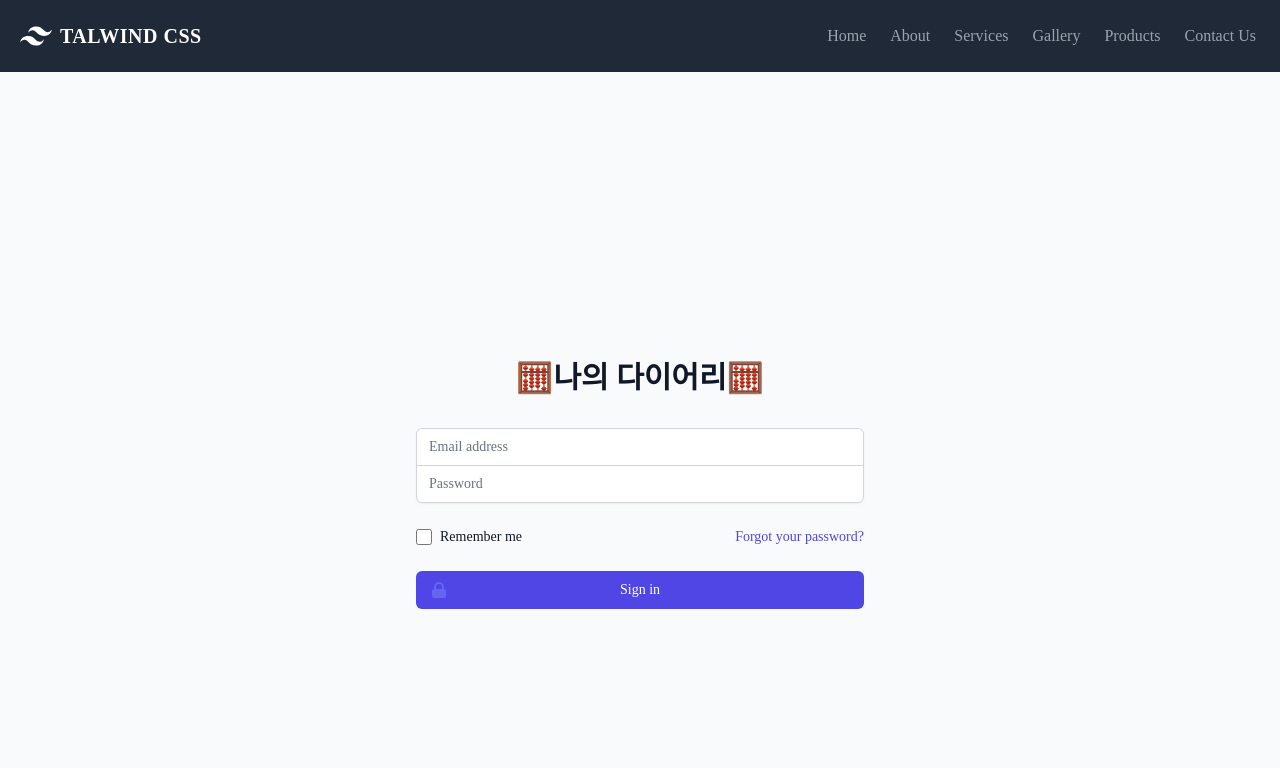
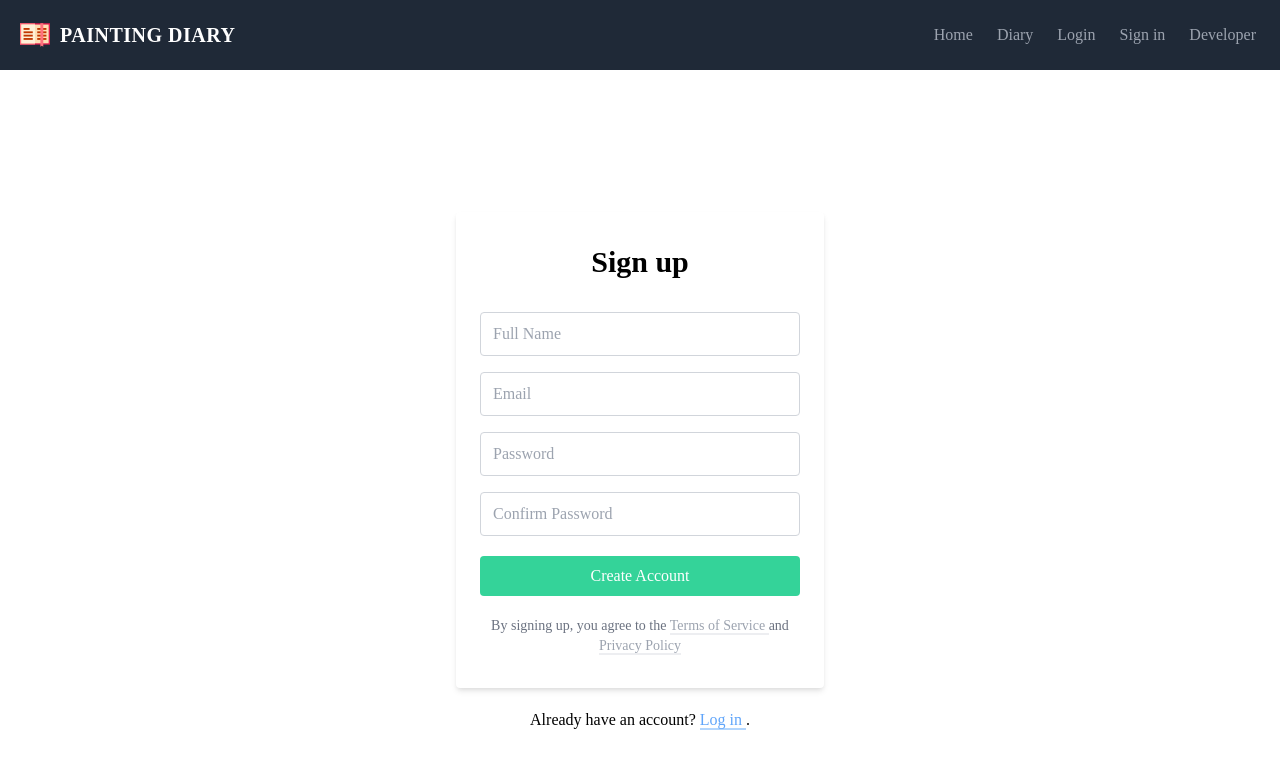
Before and after one commit to so0choi/gureemilgi, a website: page views/register.html in a window 1280 px wide. Drawn offline with nearby package versions, Linux system fonts and the light colour scheme; files that its build step writes are made by us from their sources; files whose address does not match are found by name.

Commit message:
로그인/회원가입 페이지 tailwind 적용 완료

```diff
--- a/views/layout/base.html
+++ b/views/layout/base.html
@@ -4,7 +4,7 @@
   <head>
     <meta charset="UTF-8">
     <meta name="viewport" content="width=device-width, initial-scale=1.0">
-        <title>북적북적</title>
+    <title>Drawing Diary:그림일기</title>
     <link href="https://fonts.googleapis.com/css2?family=Noto+Sans+KR&family=Roboto&display=swap" rel="stylesheet">
     <link rel="stylesheet" href="css/tailwind.css">
     <link rel="stylesheet" href="https://cdnjs.cloudflare.com/ajax/libs/meyer-reset/2.0/reset.css"
@@ -23,6 +23,7 @@
       .top-navbar {
         display: inline-flex !important;
       }
+    }
   </style>
 
   <body>
@@ -31,79 +32,52 @@
 
     <nav class="flex items-center bg-gray-800 p-3 flex-wrap">
       <a href="#" class="p-2 mr-4 inline-flex items-center">
-        <svg
-          viewBox="0 0 24 24"
-          xmlns="http://www.w3.org/2000/svg"
-          class="fill-current text-white h-8 w-8 mr-2"
-        >
-          <path
-            d="M12.001 4.8c-3.2 0-5.2 1.6-6 4.8 1.2-1.6 2.6-2.2 4.2-1.8.913.228 1.565.89 2.288 1.624C13.666 10.618 15.027 12 18.001 12c3.2 0 5.2-1.6 6-4.8-1.2 1.6-2.6 2.2-4.2 1.8-.913-.228-1.565-.89-2.288-1.624C16.337 6.182 14.976 4.8 12.001 4.8zm-6 7.2c-3.2 0-5.2 1.6-6 4.8 1.2-1.6 2.6-2.2 4.2-1.8.913.228 1.565.89 2.288 1.624 1.177 1.194 2.538 2.576 5.512 2.576 3.2 0 5.2-1.6 6-4.8-1.2 1.6-2.6 2.2-4.2 1.8-.913-.228-1.565-.89-2.288-1.624C10.337 13.382 8.976 12 6.001 12z"
-          />
-        </svg>
-        <span class="text-xl text-white font-bold uppercase tracking-wide"
-          >Talwind CSS</span
-        >
+        <img src="img/diary.svg" alt="diary" width="30px" height="30px" style="margin-right:10px">
+
+        <span class="text-xl text-white font-bold uppercase tracking-wide">Painting Diary</span>
       </a>
       <button
         class="text-white inline-flex p-3 hover:bg-gray-900 rounded lg:hidden ml-auto hover:text-white outline-none nav-toggler"
-        data-target="#navigation"
-      >
+        data-target="#navigation">
         <i class="material-icons">menu</i>
       </button>
+      <div class="hidden top-navbar w-full lg:inline-flex lg:flex-grow lg:w-auto" id="navigation">
         <div
-        class="hidden top-navbar w-full lg:inline-flex lg:flex-grow lg:w-auto"
-        id="navigation"
-      >
-        <div
-          class="lg:inline-flex lg:flex-row lg:ml-auto lg:w-auto w-full lg:items-center items-start  flex flex-col lg:h-auto"
-        >
-          <a
-            href="#"
-            class="lg:inline-flex lg:w-auto w-full px-3 py-2 rounded text-gray-400 items-center justify-center hover:bg-gray-900 hover:text-white"
-          >
+          class="lg:inline-flex lg:flex-row lg:ml-auto lg:w-auto w-full lg:items-center items-start  flex flex-col lg:h-auto">
+          <a href="/"
+            class="lg:inline-flex lg:w-auto w-full px-3 py-2 rounded text-gray-400 items-center justify-center hover:bg-gray-900 hover:text-white">
             <span>Home</span>
           </a>
-          <a
-            href="#"
-            class="lg:inline-flex lg:w-auto w-full px-3 py-2 rounded text-gray-400 items-center justify-center hover:bg-gray-900 hover:text-white"
-          >
-            <span>About</span>
+
+          <a href="#"
+            class="lg:inline-flex lg:w-auto w-full px-3 py-2 rounded text-gray-400 items-center justify-center hover:bg-gray-900 hover:text-white">
+            <span>Diary</span>
           </a>
-          <a
-            href="#"
-            class="lg:inline-flex lg:w-auto w-full px-3 py-2 rounded text-gray-400 items-center justify-center hover:bg-gray-900 hover:text-white"
-          >
-            <span>Services</span>
+          <a href="#"
+            class="lg:inline-flex lg:w-auto w-full px-3 py-2 rounded text-gray-400 items-center justify-center hover:bg-gray-900 hover:text-white">
+            <span>Login</span>
           </a>
-          <a
-            href="#"
-            class="lg:inline-flex lg:w-auto w-full px-3 py-2 rounded text-gray-400 items-center justify-center hover:bg-gray-900 hover:text-white"
-          >
-            <span>Gallery</span>
+          <a href="/register"
+            class="lg:inline-flex lg:w-auto w-full px-3 py-2 rounded text-gray-400 items-center justify-center hover:bg-gray-900 hover:text-white">
+            <span>Sign in</span>
           </a>
-          <a
-            href="#"
-            class="lg:inline-flex lg:w-auto w-full px-3 py-2 rounded text-gray-400 items-center justify-center hover:bg-gray-900 hover:text-white"
-          >
-            <span>Products</span>
+          <a href="/"
+            class="lg:inline-flex lg:w-auto w-full px-3 py-2 rounded text-gray-400 items-center justify-center hover:bg-gray-900 hover:text-white">
+            <span>Developer</span>
           </a>
-          <a
-            href="#"
-            class="lg:inline-flex lg:w-auto w-full px-3 py-2 rounded text-gray-400 items-center justify-center hover:bg-gray-900 hover:text-white"
-          >
-            <span>Contact Us</span>
-          </a>
+
         </div>
       </div>
     </nav>
 
 
-<script src="https://cdnjs.cloudflare.com/ajax/libs/jquery/3.5.0/jquery.min.js" integrity="sha256-xNzN2a4ltkB44Mc/Jz3pT4iU1cmeR0FkXs4pru/JxaQ=" crossorigin="anonymous"></script>
+    <script src="https://cdnjs.cloudflare.com/ajax/libs/jquery/3.5.0/jquery.min.js"
+      integrity="sha256-xNzN2a4ltkB44Mc/Jz3pT4iU1cmeR0FkXs4pru/JxaQ=" crossorigin="anonymous"></script>
     <script>
-  $(document).ready(function() {
-  $(".nav-toggler").each(function(_, navToggler) {
+      $(document).ready(function () {
+        $(".nav-toggler").each(function (_, navToggler) {
           var target = $(navToggler).data("target");
-    $(navToggler).on("click", function() {
+          $(navToggler).on("click", function () {
             $(target).animate({
               height: "toggle"
             });
--- a/views/login.html
+++ b/views/login.html
@@ -1,35 +1,69 @@
-{% extends 'layout/base.html'%}
-{% block content %}
-<header>
-    <div class="header-inner clearfix">
-        <a href="/register" class="float--right">
-            <div class="div--register">Sign up</div>
-        </a>
+{% extends "./layout/base.html" %}
+
+{%block content %}
+<div class="min-h-screen flex items-center justify-center bg-gray-50 py-12 px-4 sm:px-6 lg:px-8">
+    <div class="max-w-md w-full space-y-8">
+        <div>
+
+            <h2 class="mt-6 text-center text-3xl font-extrabold text-gray-900">
+                Log in and Draw your today
+            </h2>
+
+        </div>
+        <form class="mt-8 space-y-6" action="#" method="POST">
+            <input type="hidden" name="remember" value="true">
+            <div class="rounded-md shadow-sm -space-y-px">
+                <div>
+                    <label for="email-address" class="sr-only">Email address</label>
+                    <input id="email-address" name="email" type="email" required
+                        class="appearance-none rounded-none relative block w-full px-3 py-2 border border-gray-300 placeholder-gray-500 text-gray-900 rounded-t-md focus:outline-none focus:ring-indigo-500 focus:border-indigo-500 focus:z-10 sm:text-sm"
+                        placeholder="Email address">
+                </div>
+                <div>
+                    <label for="password" class="sr-only">Password</label>
+                    <input id="password" name="password" type="password" required
+                        class="appearance-none rounded-none relative block w-full px-3 py-2 border border-gray-300 placeholder-gray-500 text-gray-900 rounded-b-md focus:outline-none focus:ring-indigo-500 focus:border-indigo-500 focus:z-10 sm:text-sm"
+                        placeholder="Password">
+                </div>
+            </div>
+
+            <div class="flex items-center justify-between">
+                <div class="flex items-center">
+                    <input id="remember_me" type="checkbox"
+                        class="h-4 w-4 text-indigo-600 focus:ring-indigo-500 border-gray-300 rounded">
+                    <label for="remember_me" class="ml-2 block text-sm text-gray-900">
+                        Remember me
+                    </label>
+                </div>
+
+                <div class="text-sm">
+                    <a href="#" class="font-medium text-indigo-600 hover:text-indigo-500">
+                        Forgot your password?
+                    </a>
+                </div>
+            </div>
+
+            <div>
+                <button type="submit"
+                    class="group relative w-full flex justify-center py-2 px-4 border border-transparent text-sm font-medium rounded-md text-white bg-indigo-600 hover:bg-indigo-700 focus:outline-none focus:ring-2 focus:ring-offset-2 focus:ring-indigo-500">
+                    <span class="absolute left-0 inset-y-0 flex items-center pl-3">
+                        <!-- Heroicon name: lock-closed -->
+                        <svg class="h-5 w-5 text-indigo-500 group-hover:text-indigo-400"
+                            xmlns="http://www.w3.org/2000/svg" viewBox="0 0 20 20" fill="currentColor"
+                            aria-hidden="true">
+                            <path fill-rule="evenodd"
+                                d="M5 9V7a5 5 0 0110 0v2a2 2 0 012 2v5a2 2 0 01-2 2H5a2 2 0 01-2-2v-5a2 2 0 012-2zm8-2v2H7V7a3 3 0 016 0z"
+                                clip-rule="evenodd" />
+                        </svg>
+                    </span>
+                    Sign in
+                </button>
+            </div>
+        </form>
     </div>
-</header>
-<main>
-    <section class="section section--login">
-        <div class="inner">
-            <h1 class="title">🧮나의 다이어리🧮</h1>
-            <form action="/login" id="login-form" method="POST">
-                <ul>
-                    <li>
-                        <input type="text" class="input--text" placeholder="id" name="id">
-                    </li>
-                    <li>
-                        <input type="password" class="input--text" placeholder="password" name="password">
-                    </li>
-                    <li>
-                        <button type="submit" class="btn btn--login">Sign in</button>
-                        <button type="submit" class="btn btn--login">
-                            <div id="google-logo"></div>Sign in with Google
-                        </button>
+</div>
 
-                    </li>
-                </ul>
-            </form>
-        </div>
-    </section>
-</main>
+</body>
 
+</html>
 {% endblock %}
--- a/views/register.html
+++ b/views/register.html
@@ -1,69 +1,46 @@
 {% extends "./layout/base.html" %}
 
 {%block content %}
-<div class="min-h-screen flex items-center justify-center bg-gray-50 py-12 px-4 sm:px-6 lg:px-8">
-    <div class="max-w-md w-full space-y-8">
-        <div>
+<!-- component -->
+<div class="bg-grey-lighter min-h-screen flex flex-col">
+    <div class="container max-w-sm mx-auto flex-1 flex flex-col items-center justify-center px-2">
+        <div class="bg-white px-6 py-8 rounded shadow-md text-black w-full">
+            <h1 class="mb-8 text-3xl text-center font-black">Sign up</h1>
+            <input type="text" class="block border border-gray-300 w-full p-3 rounded mb-4" name="fullname"
+                placeholder="Full Name" />
 
-            <h2 class="mt-6 text-center text-3xl font-extrabold text-gray-900">
-                🧮나의 다이어리🧮
-            </h2>
+            <input type="text" class="block border border-gray-300 w-full p-3 rounded mb-4" name="email"
+                placeholder="Email" />
 
+            <input type="password" class="block border border-gray-300 w-full p-3 rounded mb-4" name="password"
+                placeholder="Password" />
+            <input type="password" class="block border border-gray-300 w-full p-3 rounded mb-4" name="confirm_password"
+                placeholder="Confirm Password" />
+
+            <button type="submit"
+                class="w-full text-center py-3 rounded bg-green-400 text-white hover:bg-green-500 focus:outline-none my-1">Create
+                Account</button>
+
+            <div class="text-center text-sm text-gray-500 mt-4">
+                By signing up, you agree to the
+                <a class="no-underline border-b-2 border-gray-200 border-solid text-gray-400 border-opacity-70"
+                    href="#">
+                    Terms of Service
+                </a> and
+                <a class="no-underline border-solid border-b-2 border-gray-200 text-gray-400 border-opacity-70"
+                    href="#">
+                    Privacy Policy
+                </a>
+            </div>
         </div>
-        <form class="mt-8 space-y-6" action="#" method="POST">
-            <input type="hidden" name="remember" value="true">
-            <div class="rounded-md shadow-sm -space-y-px">
-                <div>
-                    <label for="email-address" class="sr-only">Email address</label>
-                    <input id="email-address" name="email" type="email" required
-                        class="appearance-none rounded-none relative block w-full px-3 py-2 border border-gray-300 placeholder-gray-500 text-gray-900 rounded-t-md focus:outline-none focus:ring-indigo-500 focus:border-indigo-500 focus:z-10 sm:text-sm"
-                        placeholder="Email address">
-                </div>
-                <div>
-                    <label for="password" class="sr-only">Password</label>
-                    <input id="password" name="password" type="password" required
-                        class="appearance-none rounded-none relative block w-full px-3 py-2 border border-gray-300 placeholder-gray-500 text-gray-900 rounded-b-md focus:outline-none focus:ring-indigo-500 focus:border-indigo-500 focus:z-10 sm:text-sm"
-                        placeholder="Password">
-                </div>
-            </div>
 
-            <div class="flex items-center justify-between">
-                <div class="flex items-center">
-                    <input id="remember_me" type="checkbox"
-                        class="h-4 w-4 text-indigo-600 focus:ring-indigo-500 border-gray-300 rounded">
-                    <label for="remember_me" class="ml-2 block text-sm text-gray-900">
-                        Remember me
-                    </label>
-                </div>
-
-                <div class="text-sm">
-                    <a href="#" class="font-medium text-indigo-600 hover:text-indigo-500">
-                        Forgot your password?
-                    </a>
-                </div>
-            </div>
-
-            <div>
-                <button type="submit"
-                    class="group relative w-full flex justify-center py-2 px-4 border border-transparent text-sm font-medium rounded-md text-white bg-indigo-600 hover:bg-indigo-700 focus:outline-none focus:ring-2 focus:ring-offset-2 focus:ring-indigo-500">
-                    <span class="absolute left-0 inset-y-0 flex items-center pl-3">
-                        <!-- Heroicon name: lock-closed -->
-                        <svg class="h-5 w-5 text-indigo-500 group-hover:text-indigo-400"
-                            xmlns="http://www.w3.org/2000/svg" viewBox="0 0 20 20" fill="currentColor"
-                            aria-hidden="true">
-                            <path fill-rule="evenodd"
-                                d="M5 9V7a5 5 0 0110 0v2a2 2 0 012 2v5a2 2 0 01-2 2H5a2 2 0 01-2-2v-5a2 2 0 012-2zm8-2v2H7V7a3 3 0 016 0z"
-                                clip-rule="evenodd" />
-                        </svg>
-                    </span>
-                    Sign in
-                </button>
-            </div>
-        </form>
+        <div class="text-grey-500 mt-6">
+            Already have an account?
+            <a class="no-underline border-solid border-b-2 border-blue-300 text-blue-400 border-opacity-70"
+                href="../login/">
+                Log in
+            </a>.
+        </div>
     </div>
 </div>
-
-</body>
-
-</html>
 {% endblock %}
```
Also changed, not shown: views/index.html (+0 -2 lines), public/img/diary.svg (added). Lines whose indentation alone changed are shown as unchanged.
